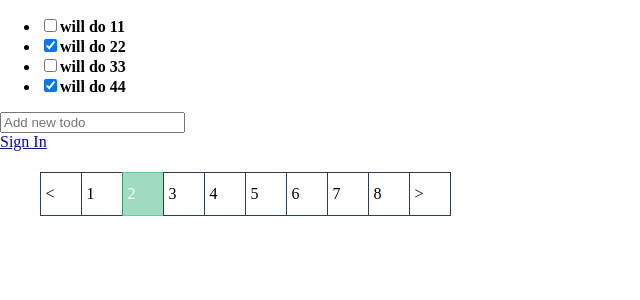
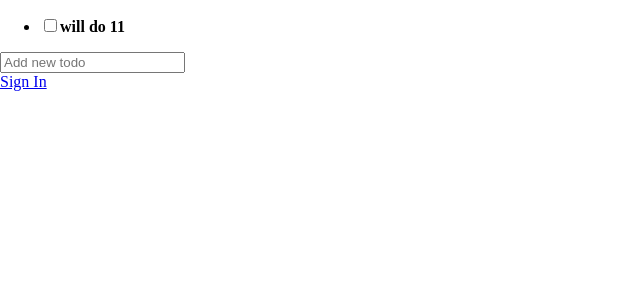
Before and after one commit to davidkoojohn/TodoList-for-vuejs, a Vue app: page /#/home in a window 1280 px wide. Shown: the top 300 px of the page, without its empty margins (0-640 px from the left). Built offline with nearby package versions, Linux system fonts and the light colour scheme.

Commit message:
delete some code

```diff
--- a/src/components/Demo.vue
+++ /dev/null
@@ -1,127 +0,0 @@
-
-<!-- html标签 -->
-<template>
-  <div class="demo">
-    <ul>
-      <li @click="pre"> < </li>
-      <li v-for="item in show_page_number"
-          :class="{active: item == current_index}"
-          @click="setIndex(item)"
-      >
-        {{item}}
-      </li>
-      <li @click="next"> > </li>
-    </ul>
-  </div>
-</template>
-
-
-<!-- js脚本，定义组件，实现逻辑 -->
-<script>
-  export default {
-    // name: 组件名称，使用时将把 name 做为标签名 <name></name>
-    name: "demo",
-
-    // props: 组件的属性，用于接收传入参数，在组件中可以使用 this.prop_name 引用
-    props: {
-      current: {
-        type: Number,
-        default: 1
-      },
-      total: {
-        type: Number
-      },
-      currentChange: {
-        type: Function
-      }
-    },
-    // data: 组件初始化数据，定义一个返回对象函数
-    data() {
-      return {
-        show_page_number: [],
-        display_limit: 8,
-        current_index: this.current
-      }
-    },
-    // beforeCreate, created, beforeMount, mounted, beforeDestroy, destroy: 生命周期函数
-    // beforeUpdate, updated
-    mounted() {
-      // console.log(this.current)
-      // console.log(this.total)
-      // console.log(this.currentChange)
-      this.refreshPage()
-    },
-    // methods: 方法
-    methods: {
-      refreshPage(e) {
-        this.show_page_number = []
-        for (let i = 1; i <= this.display_limit; i++) {
-          this.show_page_number.push(i)
-        }
-
-        if (this.total <= this.display_limit) { return }
-        let begin = this.current_index - 3
-        let end = this.current_index + 3
-        begin = begin <= 1 ? 1 : begin
-        end = end <= this.display_limit ? this.display_limit : end
-        begin = begin >= this.total - this.display_limit ? this.total - this.display_limit : begin
-        end = end >= this.total ? this.total : end
-
-        let arr = this.show_page_number.slice(begin - 1, end)
-        this.show_page_number = arr
-      },
-      pre() {
-        let current = this.current_index
-        if (current <= 1) {
-          return
-        }
-        this.setIndex(current - 1)
-      },
-      next() {
-        let current = this.current_index
-        if (current >= this.total) {
-          return
-        }
-        this.setIndex(current + 1)
-      },
-      setIndex(index) {
-        this.current_index = index
-        this.refreshPage()
-      }
-    }
-
-    // Vue.use(component) install 方法
-
-  };
-</script>
-
-<!-- 样式 -->
-<style scoped lang="scss">
-  /* scoped 防止样式污染全局 */
-  li{
-    list-style: none;
-    display: inline-block;
-    margin: 5px -0.5px;
-    border: 1px solid #2c3e50;
-    padding: 5px;
-    min-width: 30px;
-    min-height: 30px;
-    line-height: 200%;
-    cursor: pointer;
-    transition: all 0.3s;
-    user-select: none;
-  }
-  .active, li:hover{
-    background-color: rgba(65, 182, 131, .5);
-    color: #ffffff;
-    border-color: rgba(65, 182, 131, .5);
-  }
-  a{
-    display: inline-block;
-    color: inherit;
-  }
-  .clearfix{
-    clear: both;
-  }
-
-</style>
--- a/src/views/HomeView.vue
+++ b/src/views/HomeView.vue
@@ -12,23 +12,15 @@
              placeholder="Add new todo"/>
     </div>
     <router-link :to="{ path: '/signin'}">Sign In</router-link>
-    <demo :current="2"
-          :total="40"
-          :currentChange="whenChange"></demo>
+
   </div>
 </template>
 
 <script>
 
-  import Todo from '../components/Todo'
-  import Demo from '../components/Demo'
-
   export default {
     name: 'home-view',
-    components: {
-      Todo,
-      Demo
-    },
+    components: {},
     data() {
       return {
         newTodoText: '',
@@ -37,21 +29,6 @@
             id: 1,
             title: 'will do 1',
             done: false
-          },
-          {
-            id: 2,
-            title: 'will do 2',
-            done: true
-          },
-          {
-            id: 3,
-            title: 'will do 3',
-            done: false
-          },
-          {
-            id: 4,
-            title: 'will do 4',
-            done: true
           }
         ]
       }
@@ -74,9 +51,6 @@
           done: false
         })
         this.newTodoText = ''
-      },
-      whenChange(item) {
-        console.log(item)
       }
     }
   }
```
